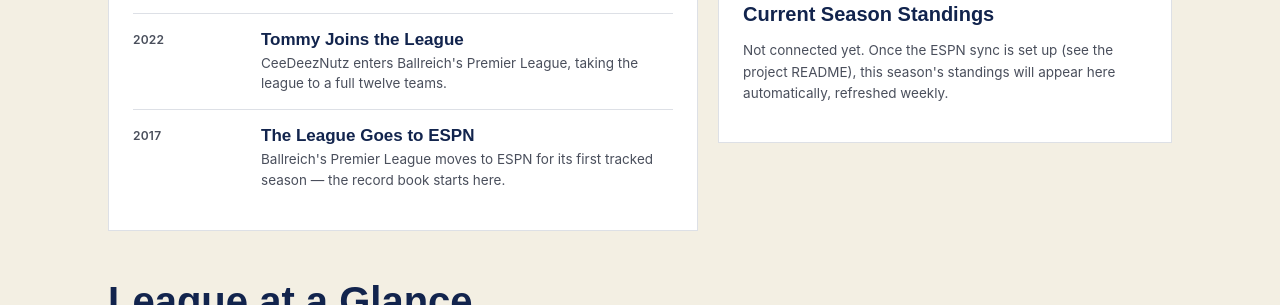
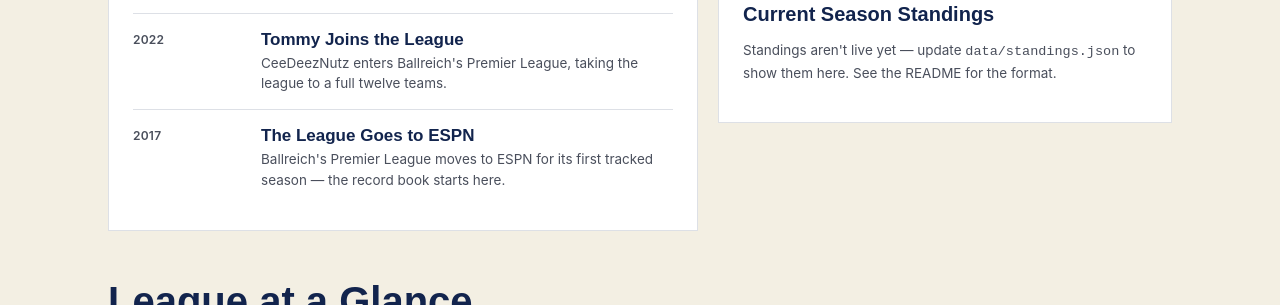
Before and after one commit to lhafley/ballreichspremierleague, a plain HTML site: page index.html in a window 1280 px wide. Shown: the part 807-1112 px from the top of the page. Drawn offline with Linux system fonts and the light colour scheme; no server answers.

Commit message:
Revise current season standings message
Updated the message regarding current season standings to provide clearer instructions on updating standings.

```diff
--- a/index.html
+++ b/index.html
@@ -60,10 +60,10 @@
       <div class="panel" style="margin-top:20px;">
         <h3>Current Season Standings</h3>
         <div id="home-standings">
-          <p style="color:var(--ink-soft); font-size:13.5px; line-height:1.6;">
-            Not connected yet. Once the ESPN sync is set up (see the project README), this season's standings
-            will appear here automatically, refreshed weekly.
-          </p>
+<p style="color:var(--ink-soft); font-size:13.5px; line-height:1.6;">
+  Standings aren't live yet — update <code>data/standings.json</code> to show them here.
+  See the README for the format.
+</p>
         </div>
       </div>
     </div>
```
